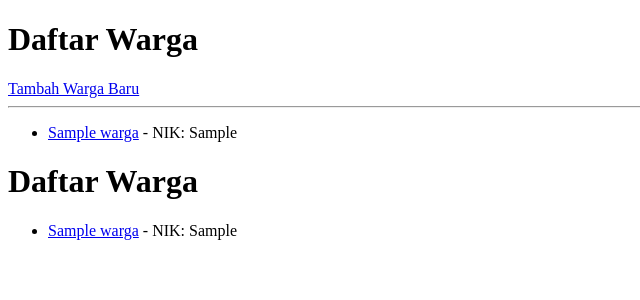
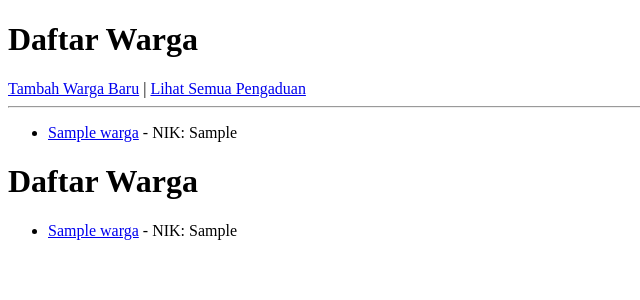
Before and after one commit to Fiyuudump/pengaduan-app, a Django app: page /warga/ in a window 1280 px wide. Shown: the top 300 px of the page, without its empty margins (0-640 px from the left). Run offline with Django 5.2, Linux system fonts and the light colour scheme; tables that the repository leaves empty hold one stand-in row (values such as "Sample post").

Commit message:
refactor: refine API endpoints, serializers, templates, and settings adjustments post docs completion

```diff
--- a/data_kelurahan/settings.py
+++ b/data_kelurahan/settings.py
@@ -38,8 +38,6 @@ INSTALLED_APPS = [
     'django.contrib.messages',
     'django.contrib.staticfiles',
     'warga',
-
-    # Tambahkan di bawahnya
     'rest_framework',
 ]
 
--- a/warga/api_urls.py
+++ b/warga/api_urls.py
@@ -1,8 +1,10 @@
 # warga/api_urls.py
 from django.urls import path
-from .views import WargaListAPIView, WargaDetailAPIView
+from .views import WargaListAPIView, WargaDetailAPIView, PengaduanListAPIView, PengaduanDetailAPIView
 
 urlpatterns = [
     path('warga/', WargaListAPIView.as_view(), name='api-warga-list'),
     path('warga/<int:pk>/', WargaDetailAPIView.as_view(), name='api-warga-detail'),
+    path('pengaduan/', PengaduanListAPIView.as_view(), name='api-pengaduan-list'),
+    path('pengaduan/<int:pk>/', PengaduanDetailAPIView.as_view(), name='api-pengaduan-detail'),
 ]
--- a/warga/templates/warga/pengaduan_list.html
+++ b/warga/templates/warga/pengaduan_list.html
@@ -5,7 +5,8 @@
 </head>
 <body>
     <h1>Daftar Semua Pengaduan</h1>
-    <a href="{% url 'pengaduan-tambah' %}">Tambah Pengaduan Baru</a>
+    <a href="{% url 'pengaduan-tambah' %}">Tambah Pengaduan Baru</a> |
+    <a href="{% url 'warga-list' %}">Lihat Daftar Warga</a>
     <hr>
     <ul>
         {% for pengaduan in object_list %}
--- a/warga/templates/warga/warga_list.html
+++ b/warga/templates/warga/warga_list.html
@@ -5,7 +5,8 @@
 </head>
 <body>
     <h1>Daftar Warga</h1>
-    <a href="{% url 'warga-tambah' %}">Tambah Warga Baru</a>
+    <a href="{% url 'warga-tambah' %}">Tambah Warga Baru</a> |
+    <a href="{% url 'pengaduan-list' %}">Lihat Semua Pengaduan</a>
     <hr>
     <ul>
         {% for warga in object_list %}
--- a/warga/views.py
+++ b/warga/views.py
@@ -51,7 +51,7 @@ class PengaduanDeleteView(DeleteView):
 
 # Impor baru untuk DRF
 from rest_framework.generics import ListAPIView, RetrieveAPIView
-from .serializers import WargaSerializer
+from .serializers import WargaSerializer, PengaduanSerializer
 
 # --- API VIEWS ---
 class WargaListAPIView(ListAPIView):
@@ -61,3 +61,11 @@ class WargaListAPIView(ListAPIView):
 class WargaDetailAPIView(RetrieveAPIView):
     queryset = Warga.objects.all()
     serializer_class = WargaSerializer
+
+class PengaduanListAPIView(ListAPIView):
+    queryset = Pengaduan.objects.all()
+    serializer_class = PengaduanSerializer
+
+class PengaduanDetailAPIView(RetrieveAPIView):
+    queryset = Pengaduan.objects.all()
+    serializer_class = PengaduanSerializer
```
Also changed, not shown: warga/serializers.py (+8 -1 lines).
